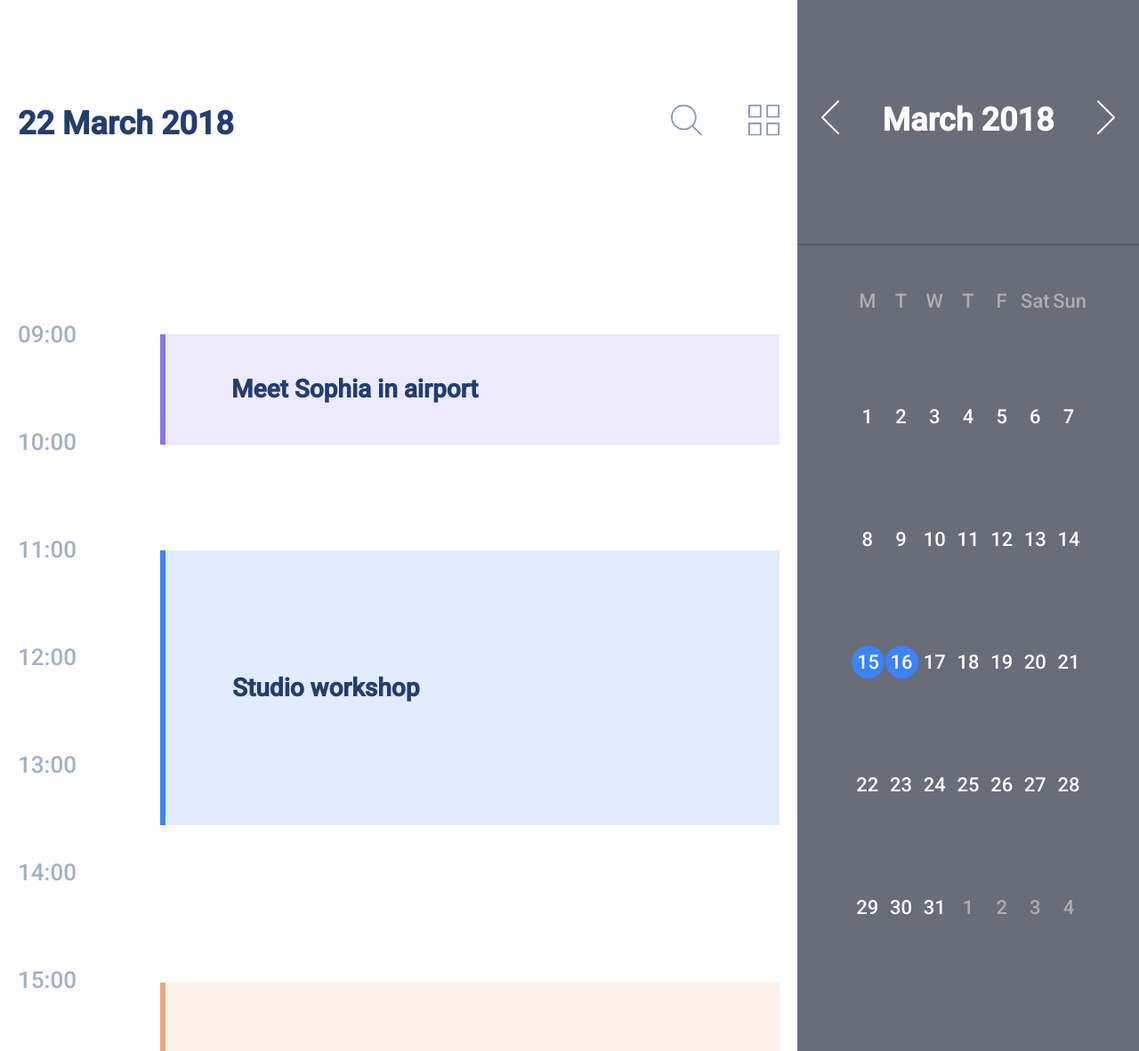
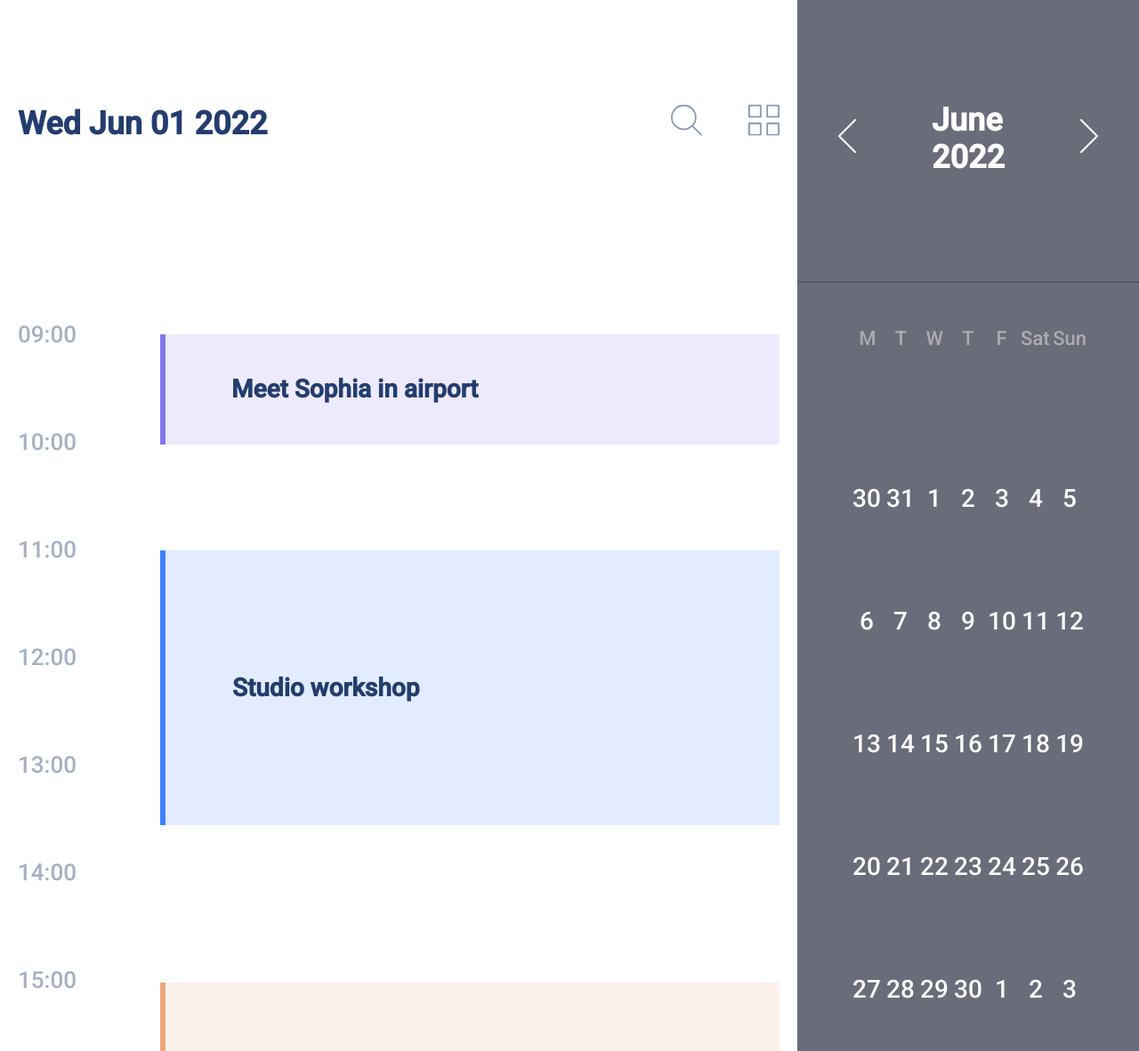
Before and after one commit to Jgatzwow/webAcademy_H_W, a plain HTML site: page HW-calendar/HW-calendar/index.html in a window 1280 px wide. Shown: the top 1182 px of the page at 89% size. Drawn offline with Linux system fonts and the light colour scheme.

Commit message:
Add files via upload

```diff
--- /dev/null
+++ b/HW-calendar/HW-calendar/calendarJs.js
@@ -0,0 +1,57 @@
+const currentDate = new Date();
+const currentYear = currentDate.getFullYear();
+const monthDays = document.querySelector('.dates__wrapper-list')
+
+currentDate.setDate(1);
+
+
+const lastDay = new Date(currentDate.getFullYear(),
+    currentDate.getMonth() + 1, 0).getDate();
+
+const firstDayIndex = currentDate.getDay() - 1
+const prevLastDay = new Date(currentDate.getFullYear(),
+    currentDate.getMonth(), 0).getDate();
+
+const lastDayIndex = new Date(currentDate.getFullYear(),
+    currentDate.getMonth() + 1, 0).getDay();
+
+const nextDays = 7 - lastDayIndex ;
+
+
+const months = [
+    'January',
+    'February',
+    'March',
+    'April',
+    'May',
+    'June',
+    'July',
+    'August',
+    'September',
+    'October',
+    'November',
+    'December',
+];
+
+document.querySelector('.right-side__title').innerText = `${months[currentDate.getMonth()]}
+${currentYear}`;
+
+document.querySelector('.header__title').innerText = (currentDate.toDateString());
+
+let days = '';
+
+for (let x = firstDayIndex; x > 0; x--) {
+    days += `<li class="wrapper__list-item prev-month"><a href="#" class="wrapper__list-link">${prevLastDay - x + 1} </a></li>`;
+
+}
+
+for (let day = 1; day <= lastDay; day++) {
+    days += `<li class="wrapper__list-item "><a href="#" class="wrapper__list-link">${day} </a></li>`;
+    monthDays.innerHTML = days;
+}
+
+for (let j = 1; j <= nextDays; j++) {
+    days += `<li class="wrapper__list-item next-month"><a href="#" class="wrapper__list-link">${j} </a></li>`;
+    monthDays.innerHTML = days;
+
+}
--- a/HW-calendar/HW-calendar/index.html
+++ b/HW-calendar/HW-calendar/index.html
@@ -15,15 +15,18 @@
         <nav class="header__nav">
             <div class="header__nav-info">
                 <h1 class="header__title">
-                    22 March 2018
+
                 </h1>
             </div>
             <ul class="header__nav-list">
                 <li class="header__nav-item">
                     <a href="#" class="header__nav-link">
-                        <svg  role="img" class="header__nav-sc-icon"  viewBox="0 0 39 39"  >
-                            <path d="M38 38L27 27" stroke="#8998B4" stroke-width="2" stroke-linecap="round" stroke-linejoin="round"/>
-                            <path fill-rule="evenodd" clip-rule="evenodd" d="M16 31C24.2843 31 31 24.2843 31 16C31 7.71573 24.2843 1 16 1C7.71573 1 1 7.71573 1 16C1 24.2843 7.71573 31 16 31Z" stroke="#8998B4" stroke-width="2" stroke-linecap="round" stroke-linejoin="round"/>
+                        <svg role="img" class="header__nav-sc-icon" viewBox="0 0 39 39">
+                            <path d="M38 38L27 27" stroke="#8998B4" stroke-width="2" stroke-linecap="round"
+                                  stroke-linejoin="round"/>
+                            <path fill-rule="evenodd" clip-rule="evenodd"
+                                  d="M16 31C24.2843 31 31 24.2843 31 16C31 7.71573 24.2843 1 16 1C7.71573 1 1 7.71573 1 16C1 24.2843 7.71573 31 16 31Z"
+                                  stroke="#8998B4" stroke-width="2" stroke-linecap="round" stroke-linejoin="round"/>
                         </svg>
 
                     </a>
@@ -31,11 +34,15 @@
 
                 <li class="header__nav-item">
                     <a href="#" class="header__nav-link">
-                        <svg role="img" class="header__nav-lo-icon"  viewBox="0 0 38 38"  >
-                        <path fill-rule="evenodd" clip-rule="evenodd" d="M1 1H15V15H1V1Z" stroke="#8998B4" stroke-width="2" stroke-linecap="round" stroke-linejoin="round"/>
-                        <path fill-rule="evenodd" clip-rule="evenodd" d="M23 1H37V15H23V1Z" stroke="#8998B4" stroke-width="2" stroke-linecap="round" stroke-linejoin="round"/>
-                        <path fill-rule="evenodd" clip-rule="evenodd" d="M1 23H15V37H1V23Z" stroke="#8998B4" stroke-width="2" stroke-linecap="round" stroke-linejoin="round"/>
-                        <path fill-rule="evenodd" clip-rule="evenodd" d="M23 23H37V37H23V23Z" stroke="#8998B4" stroke-width="2" stroke-linecap="round" stroke-linejoin="round"/>
+                        <svg role="img" class="header__nav-lo-icon" viewBox="0 0 38 38">
+                            <path fill-rule="evenodd" clip-rule="evenodd" d="M1 1H15V15H1V1Z" stroke="#8998B4"
+                                  stroke-width="2" stroke-linecap="round" stroke-linejoin="round"/>
+                            <path fill-rule="evenodd" clip-rule="evenodd" d="M23 1H37V15H23V1Z" stroke="#8998B4"
+                                  stroke-width="2" stroke-linecap="round" stroke-linejoin="round"/>
+                            <path fill-rule="evenodd" clip-rule="evenodd" d="M1 23H15V37H1V23Z" stroke="#8998B4"
+                                  stroke-width="2" stroke-linecap="round" stroke-linejoin="round"/>
+                            <path fill-rule="evenodd" clip-rule="evenodd" d="M23 23H37V37H23V23Z" stroke="#8998B4"
+                                  stroke-width="2" stroke-linecap="round" stroke-linejoin="round"/>
                         </svg>
                     </a>
                 </li>
@@ -113,19 +120,19 @@
             <div class="right-side__header">
                 <div class="right-side__header-ico">
 
-                    <button type="submit" class="right-side__header-btn">
+                    <button type="submit" class="right-side__header-btn prev__button">
                         <img src="./img/svg/prev-icon.svg" alt="" class="right-side__header-pic">
                     </button>
 
                 </div>
 
                 <h2 class="right-side__title">
-                    March 2018
+
                 </h2>
 
                 <div class="right-side__header-ico">
 
-                    <button type="submit" class="right-side__header-btn">
+                    <button type="submit" class="right-side__header-btn next__button">
                         <img src="./img/svg/next-icon.svg" alt="" class="right-side__header-pic">
                     </button>
                 </div>
@@ -155,73 +162,146 @@
                         Sun
                     </li>
                 </ul>
+                <div class="dates-wrapper">
+                    <ul class="dates__wrapper-list">
 
-                <ul class="right-side__list-dates">
+                    </ul>
 
-                    <li class="list-dates__item">1</li>
-                    <li class="list-dates__item">2</li>
-                    <li class="list-dates__item">3</li>
-                    <li class="list-dates__item">4</li>
-                    <li class="list-dates__item">5</li>
-                    <li class="list-dates__item">6</li>
-                    <li class="list-dates__item">7</li>
+                   <!-- <ul class="right-side__list-dates">
 
+                        <li class="list-dates__item">
+                            <a href="#" class="dates__link dates__link-sg datesJS">1</a>
+                        </li>
+                        <li class="list-dates__item">
+                            <a href="#" class="dates__link dates__link-sg datesJS">2</a>
+                        </li>
+                        <li class="list-dates__item">
+                            <a href="#" class="dates__link dates__link-sg datesJS"> 3</a>
+                        </li>
+                        <li class="list-dates__item">
+                            <a href="#" class="dates__link dates__link-sg datesJS"> 4</a>
+                        </li>
+                        <li class="list-dates__item">
+                            <a href="#" class="dates__link dates__link-sg datesJS"> 5</a>
+                        </li>
+                        <li class="list-dates__item">
+                            <a href="#" class="dates__link dates__link-sg datesJS"> 6</a>
+                        </li>
+                        <li class="list-dates__item">
+                            <a href="#" class="dates__link dates__link-sg datesJS"> 7</a>
+                        </li>
                     </ul>
 
                     <ul class="right-side__list-dates">
 
-                    <li class="list-dates__item">8</li>
-                    <li class="list-dates__item">9</li>
-                    <li class="list-dates__item">10</li>
-                    <li class="list-dates__item">11</li>
-                    <li class="list-dates__item">12</li>
-                    <li class="list-dates__item">13</li>
-                    <li class="list-dates__item">14</li>
+                        <li class="list-dates__item">
+                            <a href="#" class="dates__link dates__link-sg datesJS"> 8</a>
+                        </li>
+                        <li class="list-dates__item">
+                            <a href="#" class="dates__link dates__link-sg datesJS"> 9</a>
+                        </li>
+                        <li class="list-dates__item">
+                            <a href="#" class="dates__link datesJS"> 10</a>
+                        </li>
+                        <li class="list-dates__item">
+                            <a href="#" class="dates__link datesJS"> 11</a>
+                        </li>
+                        <li class="list-dates__item">
+                            <a href="#" class="dates__link datesJS"> 12</a>
+                        </li>
+                        <li class="list-dates__item">
+                            <a href="#" class="dates__link datesJS"> 13</a>
+                        </li>
+                        <li class="list-dates__item">
+                            <a href="#" class="dates__link datesJS"> 14</a>
+                        </li>
 
                     </ul>
 
                     <ul class="right-side__list-dates">
 
                         <li class="list-dates__item ">
-                       <span class="list-dates__item-special"> 15</span>
+                       <span class="list-dates__item-special">
+                           <a href="#" class="dates__link datesJS">  15</a>
+                       </span>
                         </li>
                         <li class="list-dates__item">
-                        <span class="list-dates__item-special">16</span>
+                        <span class="list-dates__item-special">
+                            <a href="#" class="dates__link datesJS"> 16</a>
+                        </span>
                         </li>
-                    <li class="list-dates__item">17</li>
-                    <li class="list-dates__item">18</li>
-                    <li class="list-dates__item">19</li>
-                    <li class="list-dates__item">20</li>
-                    <li class="list-dates__item">21</li>
+                        <li class="list-dates__item">
+                            <a href="#" class="dates__link datesJS"> 17</a>
+                        </li>
+                        <li class="list-dates__item">
+                            <a href="#" class="dates__link datesJS"> 18</a>
+                        </li>
+                        <li class="list-dates__item">
+                            <a href="#" class="dates__link datesJS"> 19</a>
+                        </li>
+                        <li class="list-dates__item">
+                            <a href="#" class="dates__link datesJS"> 20</a>
+                        </li>
+                        <li class="list-dates__item">
+                            <a href="#" class="dates__link datesJS"> 21</a>
+                        </li>
 
                     </ul>
 
                     <ul class="right-side__list-dates">
 
-                    <li class="list-dates__item">22</li>
-                    <li class="list-dates__item">23</li>
-                    <li class="list-dates__item">24</li>
-                    <li class="list-dates__item">25</li>
-                    <li class="list-dates__item">26</li>
-                    <li class="list-dates__item">27</li>
-                    <li class="list-dates__item">28</li>
+                        <li class="list-dates__item">
+                            <a href="#" class="dates__link datesJS"> 22</a>
+                        </li>
+                        <li class="list-dates__item">
+                            <a href="#" class="dates__link datesJS"> 23</a>
+                        </li>
+                        <li class="list-dates__item">
+                            <a href="#" class="dates__link datesJS"> 24</a>
+                        </li>
+                        <li class="list-dates__item">
+                            <a href="#" class="dates__link datesJS"> 25</a>
+                        </li>
+                        <li class="list-dates__item">
+                            <a href="#" class="dates__link datesJS"> 26</a>
+                        </li>
+                        <li class="list-dates__item">
+                            <a href="#" class="dates__link datesJS"> 27</a>
+                        </li>
+                        <li class="list-dates__item">
+                            <a href="#" class="dates__link datesJS"> 28</a>
+                        </li>
 
                     </ul>
 
                     <ul class="right-side__list-dates">
 
-                    <li class="list-dates__item">29</li>
-                    <li class="list-dates__item">30</li>
-                    <li class="list-dates__item">31</li>
-                    <li class="list-dates__item list-dates__item-gr">1</li>
-                    <li class="list-dates__item list-dates__item-gr">2</li>
-                    <li class="list-dates__item list-dates__item-gr">3</li>
-                    <li class="list-dates__item list-dates__item-gr">4</li>
+                        <li class="list-dates__item">
+                            <a href="#" class="dates__link datesJS"> 29</a>
+                        </li>
+                        <li class="list-dates__item">
+                            <a href="#" class="dates__link datesJS"> 30</a>
+                        </li>
+                        <li class="list-dates__item">
+                            <a href="#" class="dates__link datesJS"> 31 </a>
+                        </li>
+                        <li class="list-dates__item list-dates__item-gr">
+                            <a href="#" class="dates__link dates__link-gr "> 1 </a>
+                        </li>
+                        <li class="list-dates__item list-dates__item-gr">
+                            <a href="#" class="dates__link dates__link-gr "> 2 </a>
+                        </li>
+                        <li class="list-dates__item list-dates__item-gr">
+                            <a href="#" class="dates__link dates__link-gr "> 3 </a>
+                        </li>
+                        <li class="list-dates__item list-dates__item-gr">
+                            <a href="#" class="dates__link dates__link-gr "> 4 </a>
+                        </li>
 
-                </ul>
+                    </ul>-->
 
                 </div>
-
+            </div>
             <div class="categories__wrapper">
                 <h2 class="categories__title">
                     Your categories
@@ -255,4 +335,5 @@
 </main>
 
 </body>
+<script src="calendarJs.js"></script>
 </html>
--- a/HW-calendar/HW-calendar/styles1.css
+++ b/HW-calendar/HW-calendar/styles1.css
@@ -235,6 +235,46 @@ body {
     color: #adadad;
 }
 
+
+/* Js list styles start*/
+.dates__wrapper-list {
+    margin: 0;
+    padding: 50px 60px;
+    box-sizing: border-box;
+    display: flex;
+    flex-wrap: wrap;
+    align-items: center;
+    list-style: none;
+    justify-content: space-between;
+
+}
+
+
+.wrapper__list-item {
+    list-style-type: none;
+    display: inline-block;
+    width: 13.6%;
+    text-align: center;
+    margin-bottom: 5px;
+    padding: 50px 0px;
+
+}
+
+.wrapper__list-link {
+    text-decoration: none;
+    color: white;
+}
+
+.wrapper__list-link:hover, .wrapper__list-link:focus {
+    padding: 8px;
+    background: #3C82F9;
+    border-radius: 40px;
+}
+
+
+
+/* Js list styles end*/
+/*
 .right-side__list-dates {
     margin: 0;
     padding: 50px 60px;
@@ -251,18 +291,43 @@ body {
     width: 13.6%;
     text-align: center;
     margin-bottom: 5px;
+}
+*/
+
+
+/*
+.dates__link {
+    text-decoration: none;
     color: white;
 }
+*/
 
-.list-dates__item-gr {
-    color: #adadad;
-}
-
-.list-dates__item-special {
+/*.dates__link:hover, .dates__link:focus {
     padding: 8px;
     box-sizing: border-box;
     background: #3C82F9;
     border-radius: 40px;
+}*/
+
+/*.dates__link-gr:hover, .dates__link-gr:focus {
+    padding: 8px 16px;
+    box-sizing: border-box;
+    background: #3C82F9;
+    border-radius: 40px;
+}*/
+
+
+/*
+.dates__link-sg:hover, .dates__link-sg:focus {
+    padding: 8px 16px;
+    box-sizing: border-box;
+    background: #3C82F9;
+    border-radius: 40px;
+}
+*/
+
+.dates__link-gr {
+    color: #adadad;
 }
 
 .right-side__list-days-wrapper {
@@ -607,23 +672,25 @@ body {
         transform: translateY(305%);
     }
 
-   .right-side__title {
-       text-align: center;
-       font-size: 22px;
-   }
+    .right-side__title {
+        text-align: center;
+        font-size: 22px;
+    }
 
     .first-block__title {
         padding-left: 30px;
     }
+
     .second-block__title {
-        padding-left:  30px;
+        padding-left: 30px;
     }
+
     .third-block__title {
-        padding-left:  30px;
+        padding-left: 30px;
     }
 
     .categories__title {
-        padding:  65px 0 0 0;
+        padding: 65px 0 0 0;
         font-size: 16px;
         text-align: center;
     }
```
Lines whose indentation alone changed are shown as unchanged.
